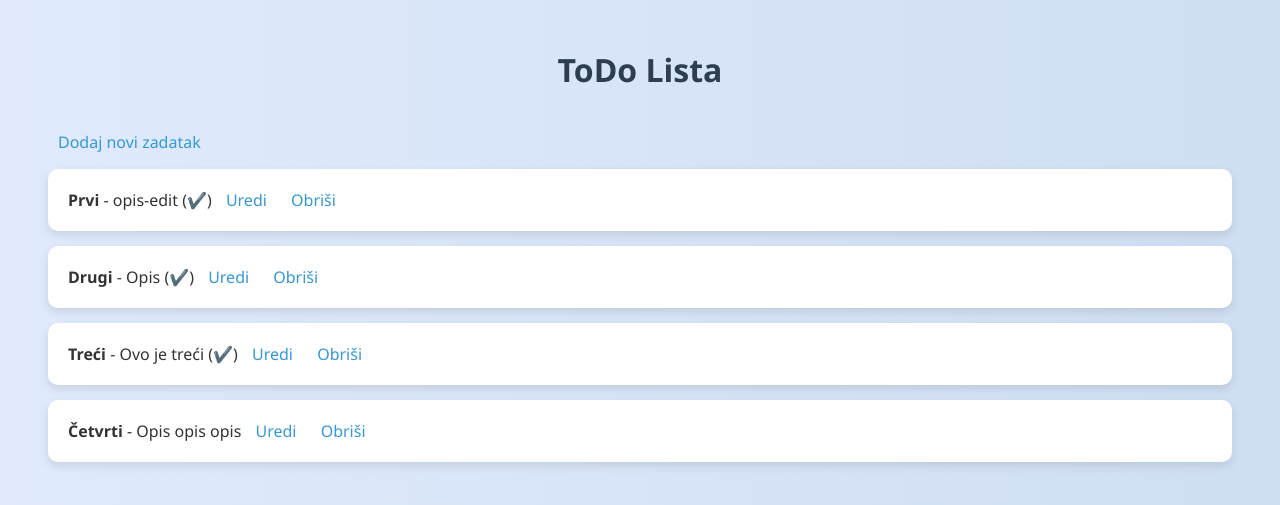
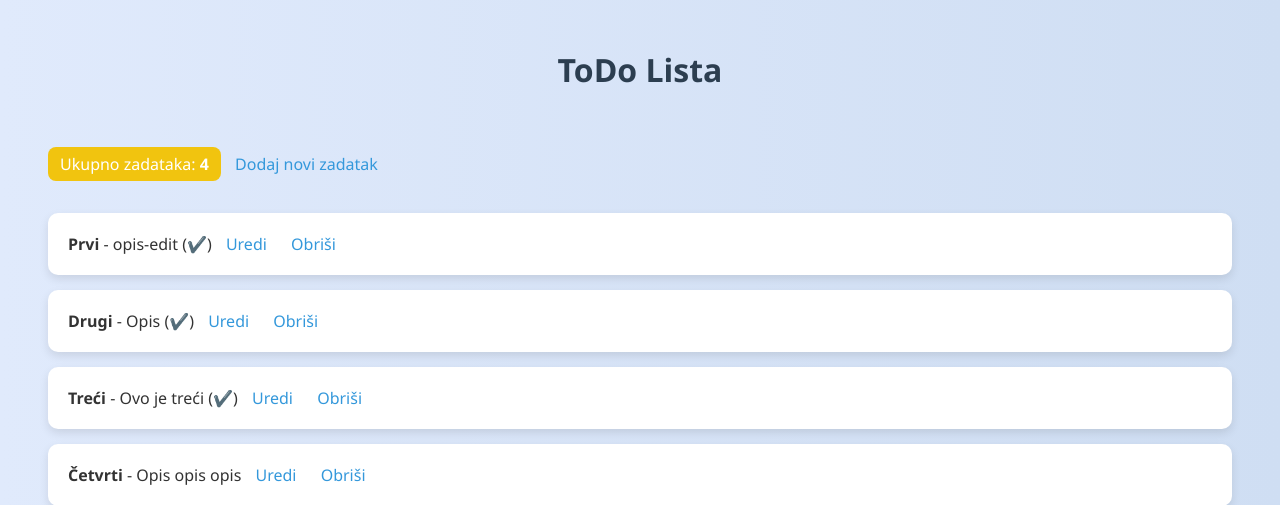
Before and after one commit to AntonioLabinjan/Django-ToDo-List, a Django app: page / in a window 1280 px wide. Shown: the top 505 px of the page. Run offline with Django 3.2, Linux system fonts and the light colour scheme; data comes from the database, SQL or seed files in the repository.

Commit message:
Update task_list.html
dodan broj taskova

```diff
--- a/todo_app/templates/task_list.html
+++ b/todo_app/templates/task_list.html
@@ -2,6 +2,11 @@
 <link rel="stylesheet" href="{% static 'css/style.css' %}">
 
 <h1>ToDo Lista</h1>
+<p style="background-color: #f1c40f; display: inline-block; padding: 6px 12px; border-radius: 8px; color: #fff;">
+  Ukupno zadataka: <strong>{{ total_tasks }}</strong>
+</p>
+
+
 <a href="{% url 'task_create' %}">Dodaj novi zadatak</a>
 <ul>
   {% for task in tasks %}
```
